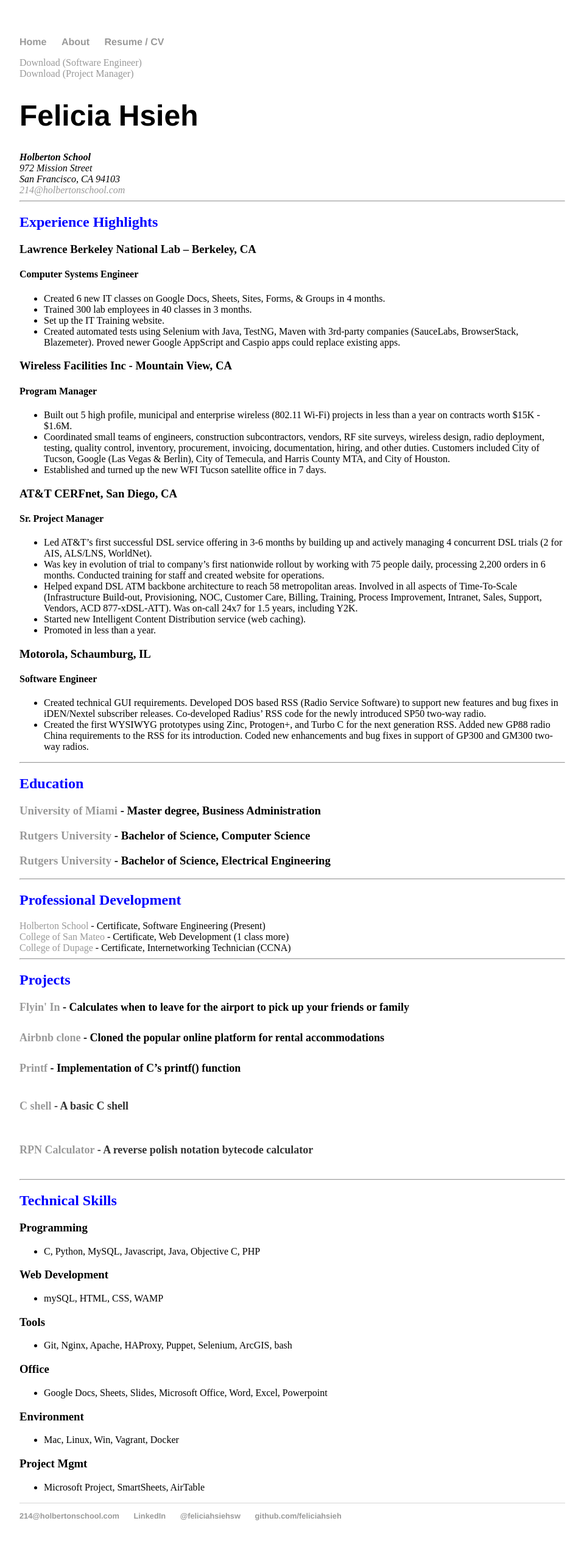
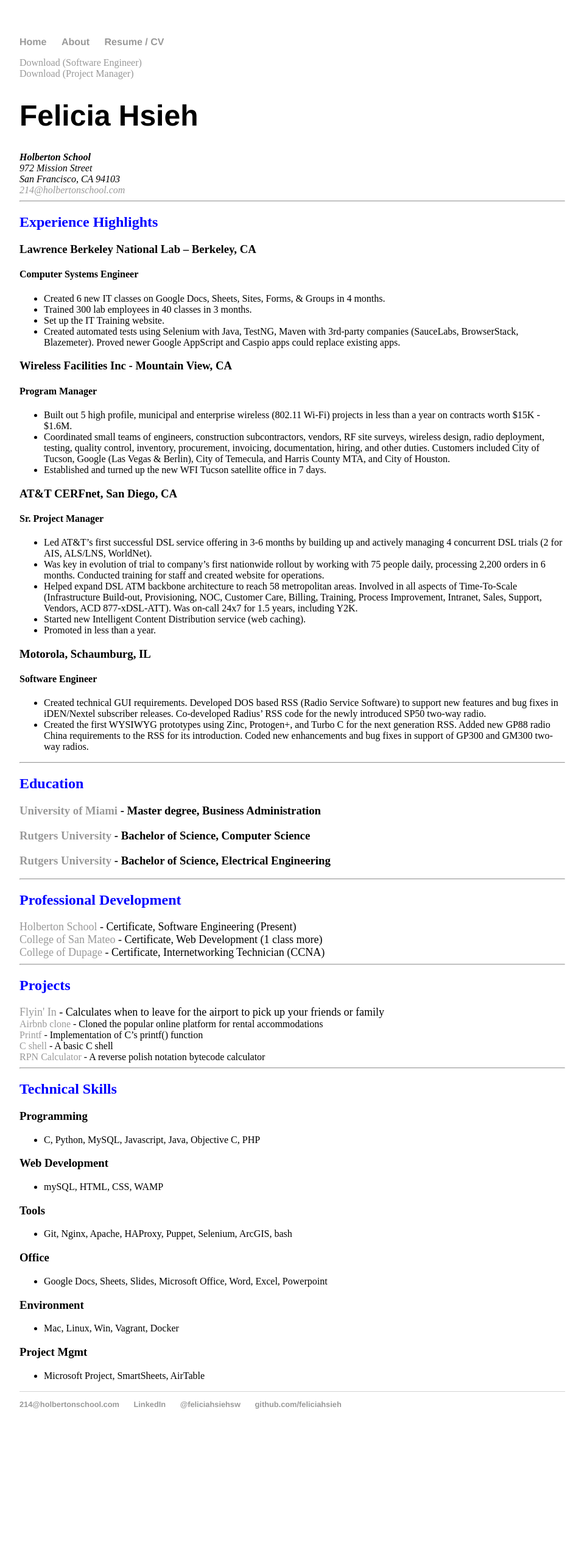
Before and after one commit to feliciahsieh/feliciahsieh.github.io, a Jekyll site: the page built from cv/index.html, in a window 1280 px wide. Shown: the whole page at 61% size, without its empty margins (160-1119 px from the left). Built offline with Jekyll 4.4.1, drawn with Linux system fonts in a browser that asks for light colours; after the commit the page ends 2371 px from its top, so only the background shows below that.

Commit message:
Switch <h3> to <div> in another section

```diff
--- a/cv/index.html
+++ b/cv/index.html
@@ -70,27 +70,33 @@
 
 	<h2><font color="blue">Professional Development</font></h2>
 	<div>
+		<font size="4px">
 			<a href="http://www.holbertonschool.com">Holberton School</a> - Certificate, Software Engineering (Present)
 			<br>
 			<a href="https://www.collegeofsanmateo.edu/">College of San Mateo</a> - Certificate, Web Development (1 class more)
 			<br>
 			<a href="http://www.cod.edu/">College of Dupage</a> - Certificate, Internetworking Technician (CCNA)
 			<br>
+		</font>
 	</div>
 
 	<hr> <!-- ------------------------- -->
 
 	<h2><font color="blue">Projects</font></h2>
-
-	<h3><font size="4px"><a href="http://www.flyinin.today/">Flyin' In</a> - Calculates when to leave for the airport to pick up your friends or family</font></p>
-
-	<h3><font size="4px"><a href="https://github.com/feliciahsieh/AirBnB_clone_v3">Airbnb clone</a> - Cloned the popular online platform for rental accommodations</font></p>
-
-	<h3><font size="4px"><a href="https://github.com/feliciahsieh/printf">Printf</a> - Implementation of C’s printf() function</font></p>
-
-	<p><font size="4px"><a href="https://github.com/feliciahsieh/shell">C shell</a> - A basic C shell</font></p>
-
-	<p><font size="4px"><a href="https://github.com/feliciahsieh/monty">RPN Calculator</a> - A reverse polish notation bytecode calculator</font></p>
+	<div>
+		<font size="4px">
+			<a href="http://www.flyinin.today/">Flyin' In</a> - Calculates when to leave for the airport to pick up your friends or family</font>
+			<br>
+			<a href="https://github.com/feliciahsieh/AirBnB_clone_v3">Airbnb clone</a> - Cloned the popular online platform for rental accommodations
+			<br>
+			<a href="https://github.com/feliciahsieh/printf">Printf</a> - Implementation of C’s printf() function
+			<br>
+			<a href="https://github.com/feliciahsieh/shell">C shell</a> - A basic C shell
+			<br>
+			<a href="https://github.com/feliciahsieh/monty">RPN Calculator</a> - A reverse polish notation bytecode calculator
+			<br>
+		</font>
+	</div>
 
 	<hr> <!-- ------------------------- -->
 
```
Lines whose indentation alone changed are shown as unchanged.
